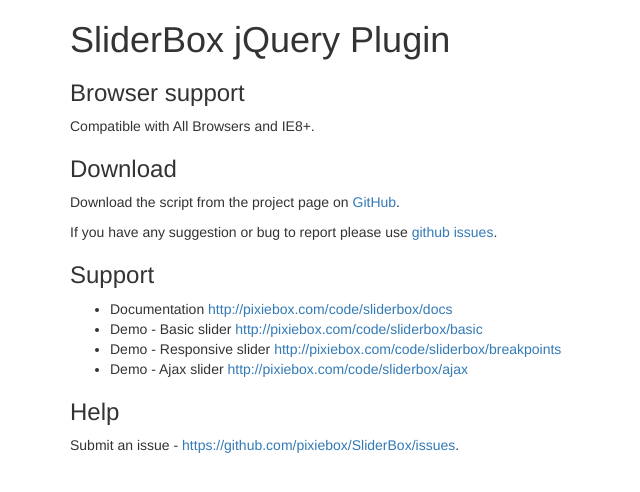
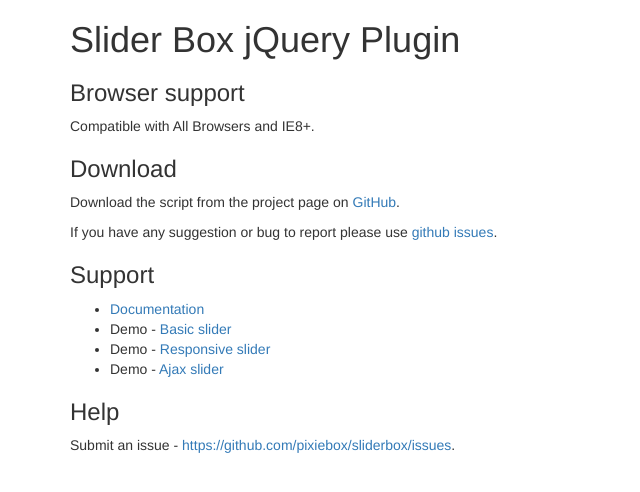
Before and after one commit to pixiebox/sliderbox, a plain HTML site: page index.html in a window 1280 px wide. Shown: the whole page, without its empty margins (0-640 px from the left). Drawn offline with Linux system fonts and the light colour scheme.

Commit message:
typos
typos

```diff
--- a/index.html
+++ b/index.html
@@ -2,7 +2,7 @@
         "http://www.w3.org/TR/xhtml1/DTD/xhtml1-transitional.dtd">
 <html xmlns="http://www.w3.org/1999/xhtml">
 <head>
-    <title>Pixie Slider </title>
+    <title>Slider Box</title>
     <meta http-equiv="content-type" content="text/html;charset=UTF-8"/>
 
 	<link rel="stylesheet" type="text/css" href="css/bootstrap/bootstrap.min.css">
@@ -10,25 +10,25 @@
 </head>
 <body class="container">
 	<div>
-		<h1>SliderBox jQuery Plugin</h1>
+		<h1>Slider Box jQuery Plugin</h1>
 
 		<h3>Browser support</h3>
 		<p>Compatible with All Browsers and IE8+.</p>
 
 		<h3>Download</h3>
-		<p>Download the script from the project page on <a href="https://github.com/pixiebox/pixieslider">GitHub</a>.</p>
-		<p>If you have any suggestion or bug to report please use <a href="https://github.com/pixiebox/pixieSlider/issues">github issues</a>.</p>
+		<p>Download the script from the project page on <a href="https://github.com/pixiebox/sliderbox">GitHub</a>.</p>
+		<p>If you have any suggestion or bug to report please use <a href="https://github.com/pixiebox/sliderbox/issues">github issues</a>.</p>
 
 		<h3>Support</h3>
 		<ul>
-			<li>Documentation <a href="http://pixiebox.com/code/sliderbox/docs">http://pixiebox.com/code/sliderbox/docs</a></li>
-			<li>Demo - Basic slider <a href="http://pixiebox.com/code/sliderbox/basic">http://pixiebox.com/code/sliderbox/basic</a></li>
-			<li>Demo - Responsive slider <a href="http://pixiebox.com/code/sliderbox/breakpoints">http://pixiebox.com/code/sliderbox/breakpoints</a></li>
-			<li>Demo - Ajax slider <a href="http://pixiebox.com/code/sliderbox/ajax">http://pixiebox.com/code/sliderbox/ajax</a></li>
+			<li><a href="http://pixiebox.com/code/sliderbox/docs">Documentation</a></li>
+			<li>Demo - <a href="http://pixiebox.com/code/sliderbox/basic">Basic slider</a></li>
+			<li>Demo - <a href="http://pixiebox.com/code/sliderbox/breakpoints">Responsive slider</a></li>
+			<li>Demo - <a href="http://pixiebox.com/code/sliderbox/ajax"> Ajax slider </a></li>
 		</ul>
 
 		<h3>Help</h3>
-		<p>Submit an issue - <a href="https://github.com/pixiebox/SliderBox/issues">https://github.com/pixiebox/SliderBox/issues</a>.</p>
+		<p>Submit an issue - <a href="https://github.com/pixiebox/sliderbox/issues">https://github.com/pixiebox/sliderbox/issues</a>.</p>
 	</div>
 
 	<script type="text/javascript">
```
Also changed, not shown: demos/basic.html (+2 -2 lines), demos/breakpoints.html (+2 -2 lines), 1 other file.
